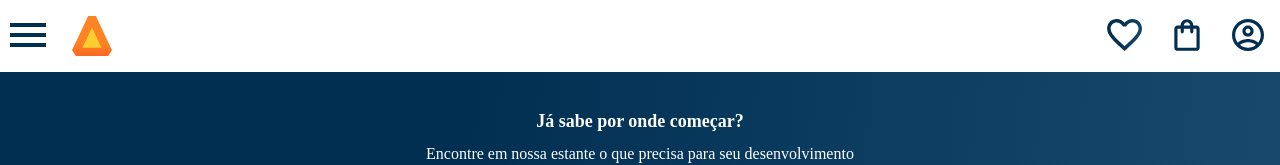
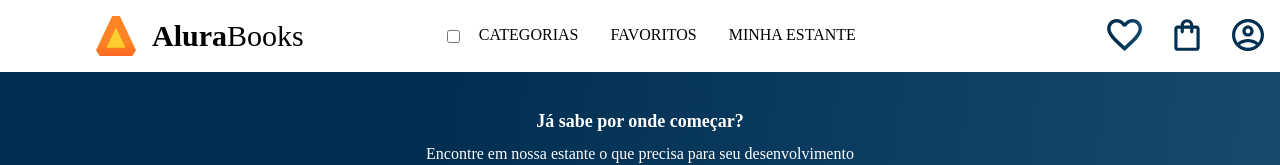
Before and after one commit to joaovictordesouzaduarte/alura_books, a plain HTML site: page index.html in a window 1280 px wide. Shown: the top 165 px of the page. Drawn offline with nearby package versions, Linux system fonts and the light colour scheme.

Commit message:
header desktop

```diff
--- a/index.html
+++ b/index.html
@@ -13,6 +13,10 @@
     <link rel="preconnect" href="https://fonts.gstatic.com" crossorigin />
     <link
       href="https://fonts.googleapis.com/css2?family=Krona+One&family=Poppins:wght@300;400;500;600;700&display=swap"
+      rel="stylesheet"
+    />
+    <link
+      href="https://fonts.googleapis.com/css2?family=Josefin+Sans:wght@400;700&display=swap"
       rel="stylesheet"
     />
 
@@ -44,7 +48,33 @@
           alt="Logo da AluraBooks"
           class="container__imagem"
         />
+        <h1 class="container__titulo">
+          <b class="container__titulo--negrito">Alura</b>Books
+        </h1>
       </div>
+      <ul class="opções">
+        <input type="checkbox" id="opções-menu" class="opções__botão" />
+        <label for="opções-menu">
+          <li class="opções__item">Categorias</li>
+        </label>
+        <ul class="lista-menu">
+          <li class="lista-menu__item">
+            <a class="lista-menu__link" href="#"> Programação </a>
+          </li>
+          <li class="lista-menu__item">
+            <a class="lista-menu__link" href="#"> Front-end </a>
+          </li>
+          <li class="lista-menu__item">
+            <a class="lista-menu__link" href="#"> Infraestrutura </a>
+          </li>
+        </ul>
+        <li class="opções__item">
+          <a href="#" class="opções__link"> Favoritos </a>
+        </li>
+        <li class="opções__item">
+          <a href="#" class="opções__link"> Minha estante </a>
+        </li>
+      </ul>
       <div class="container">
         <a href="#">
           <img
--- a/style.css
+++ b/style.css
@@ -10,6 +10,8 @@
   --laranja: #eb9b00;
   --azul-degrade: linear-gradient(97.54deg, #002f52 35.49%, #326589 165.37%);
   --fonte-principal: "Poppins";
+  --fonte-secundario: "Josefins Sans";
+  --preto: #000000;
 }
 
 body {
--- a/styles/header.css
+++ b/styles/header.css
@@ -51,3 +51,45 @@
 .container__botao {
   display: none;
 }
+.container__titulo {
+  display: none;
+}
+.opções {
+  display: none;
+}
+
+@media screen and (min-width: 1024px) {
+  .container {
+    padding: 0 0 0 5em;
+  }
+  .opções__botão:checked ~ .lista-menu {
+    display: block;
+  }
+  .container__titulo,
+  .container__titulo--negrito {
+    font-family: var(--fonte-secundario);
+    font-size: 30px;
+  }
+  .container__titulo {
+    font-weight: 400;
+    display: block;
+  }
+  .container__titulo--negrito {
+    font-weight: 700;
+  }
+  .opções {
+    display: flex;
+  }
+  .opções__item {
+    padding: 0 1em;
+    text-transform: uppercase;
+  }
+  .opções__link {
+    text-decoration: none;
+    color: var(--preto);
+  }
+  .cabeçalho__menu-hamburguer,
+  .container__imagem--favoritos {
+    display: none;
+  }
+}
```
